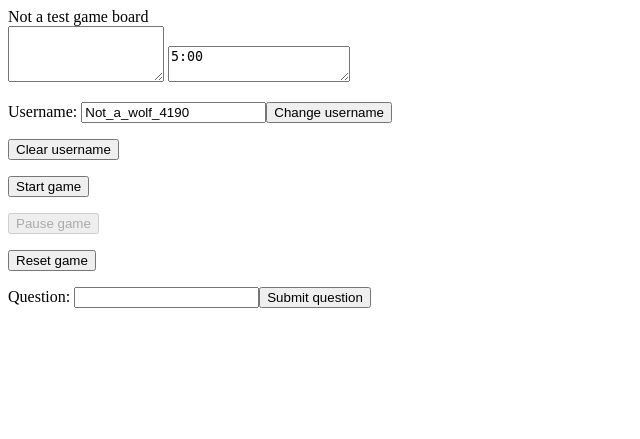
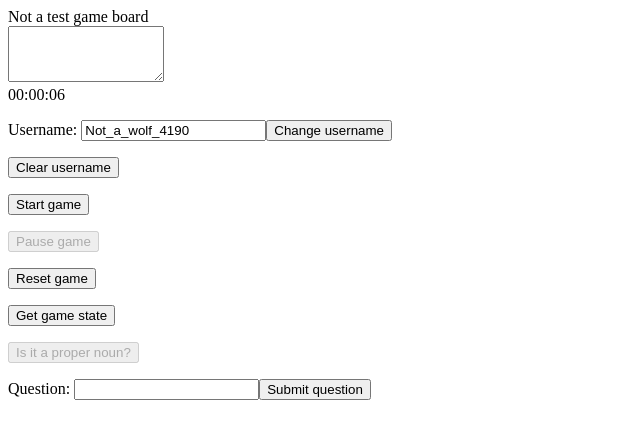
Before and after one commit to ug42/westwords, a Flask app: page / in a window 1280 px wide. Shown: the top 439 px of the page, without its empty margins (0-640 px from the left). Run offline with Flask 2, Linux system fonts and the light colour scheme; some libraries are stand-ins or nearby versions.

Commit message:
Add updates to servers and split out script for js.

```diff
--- a/server.py
+++ b/server.py
@@ -77,10 +77,6 @@ def game():
     return render_template('game.html')
 
 
-# @app.route('/game/<game_id>')
-# def join_game(game_id):
-#     return render_template('game.html')
-
 @socketio.on('connect')
 def connect(auth):
     emit('my response', {'data': 'Connected'})
@@ -128,22 +124,21 @@ def update_game(game_updates, game_id):
     if (game_id in Games) and Games[game_id].admin == 'all':
         Games[game_id].update_state_json(game_updates)
 
-
 @socketio.on('get_game_state')
-def update_game(game_id):
-    if (game_id in Games) and Games[game_id].admin == 'all':
-        # emit('game_state', jsonify({game_id: Games[game_id].get_state()}))
-        emit('game_state', jsonify({game_id: 'started'}))
-
+def game_status(game_id):
+    socketio.emit('game_state', Games[game_id].get_state())
 
 @socketio.on('game_start')
 def start_game(game_id):
     Games[game_id].start()
-    socketio.emit('game_state', Games[game_id].get_state())
+
+@socketio.on('game_pause')
+def start_game(game_id):
     Games[game_id].pause()
-    socketio.emit('game_state', Games[game_id].get_state())
-    Games[game_id].finish()
-    socketio.emit('game_state', Games[game_id].get_state())
+
+@socketio.on('game_reset')
+def start_game(game_id):
+    Games[game_id].reset()
 
 
 if __name__ == '__main__':
--- a/static/js/script.js
+++ b/static/js/script.js
@@ -26,6 +26,12 @@ $(document).ready(function () {
         game_status.value = game_state;
         console.log(game_state);
     });
+    var timer = new easytimer.Timer();
+    timer.addEventListener("secondsUpdated", function (e) {
+        $("#game_timer").html(timer.getTimeValues().toString());
+    });
+    // timer.start({countdown: true, seconds: 300});
+    timer.start();
 
     $('#question_submit').on('click', function () {
         console.log('emitting question: ' + question.value);
@@ -36,6 +42,9 @@ $(document).ready(function () {
     $('#game_start').on('click', game_start_resume);
     $('#game_pause').on('click', game_pause);
     $('#game_reset').on('click', game_reset);
+    $('#get_game_state').on('click', get_game_state);
+    $('#proper_noun').on('click', function () {
+        socket.emit('data', "[" + user + "]: Is it a proper noun?") })
     function game_start_resume() {
         console.log('Attempting to start game');
         socket.emit('game_start', 'defaultgame');
@@ -60,8 +69,17 @@ $(document).ready(function () {
         game_reset_btn.disabled = false;
         game_start_btn.disabled = false;
     }
+    function get_game_state() {
+        socket.emit('get_game_state', 'defaultgame');
+    }
     $('#username_change').on('click', function () {
-        localStorage.setItem('username', username.value);
+        if (username.value != "") {
+            localStorage.setItem("username", username.value)
+            socket.connect();
+        } else {
+            alert("Username can not be blank.");
+            console.log("Username blank");
+        }
     });
     $('#username_clear').on('click', function () {
         localStorage.removeItem('username');
--- a/templates/game.html
+++ b/templates/game.html
@@ -6,16 +6,20 @@
 </head>
 
 <body>
+    <script src="https://cdnjs.cloudflare.com/ajax/libs/jquery/3.6.1/jquery.min.js"></script>
+    <script src="https://cdnjs.cloudflare.com/ajax/libs/socket.io/4.5.2/socket.io.js"></script>
+    <script src="{{ url_for('static', filename='js/easytimer.min.js') }}"></script>
+    <script src="{{ url_for('static', filename='js/script.js') }}"></script>
     <div id="game">Not a test game board</div>
     <textarea id="game_status" style="width:150px; height:50px;"></textarea>
-    <textarea id="game_timer">5:00</textarea>
+    <div id="game_timer">5:00</div>
     <p>Username: <input type="text" id="username"><button id="username_change">Change username</button></p>
     <p><button id="username_clear">Clear username</button></p>
     <p><button id="game_start">Start game</button></p>
     <p><button id="game_pause" disabled>Pause game</button></p>
-    <p><button type="submit" id="game_reset">Reset game</button></p>
-    <p>Question: <input type="text" id="question"><button id="question_submit">Submit question</button></p>
-    <script src="https://cdnjs.cloudflare.com/ajax/libs/jquery/3.6.1/jquery.min.js"></script>
-    <script src="https://cdnjs.cloudflare.com/ajax/libs/socket.io/4.5.2/socket.io.js"></script>
-    <script src="{{ url_for('static', filename='js/script.js') }}"></script>
+    <p><button id="game_reset">Reset game</button></p>
+    <p><button id="get_game_state">Get game state</button></p>
+    <p><button id="proper_noun" disabled>Is it a proper noun?</button></p>
+    <p>Question: <input type="text" id="question"><button id="question_submit">
+        Submit question</button></p>
 </body>
```
Also changed, not shown: templates/client.html (+0 -10 lines).
